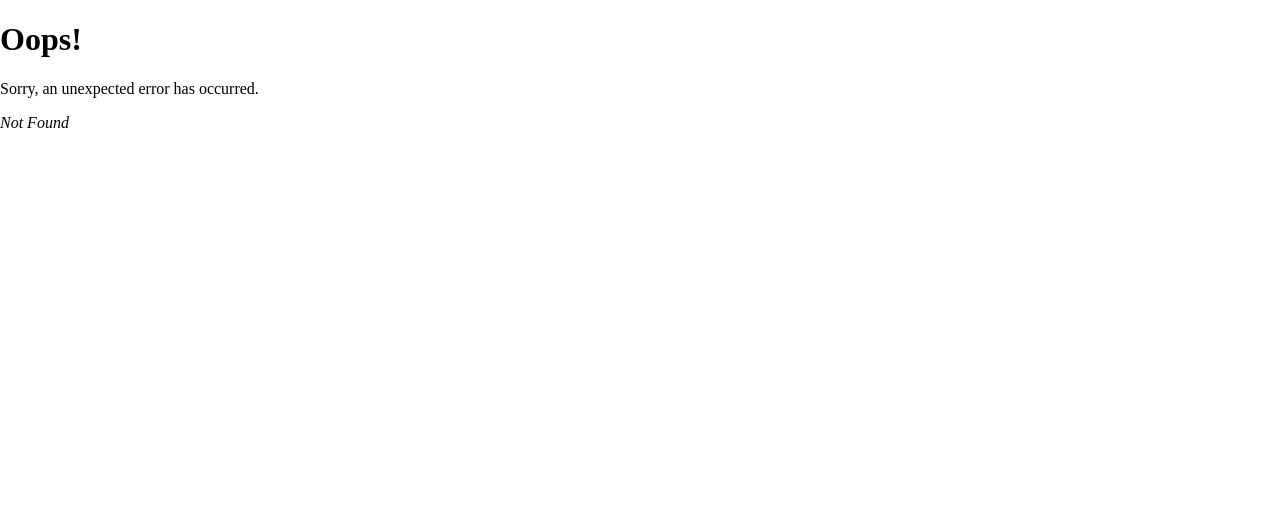
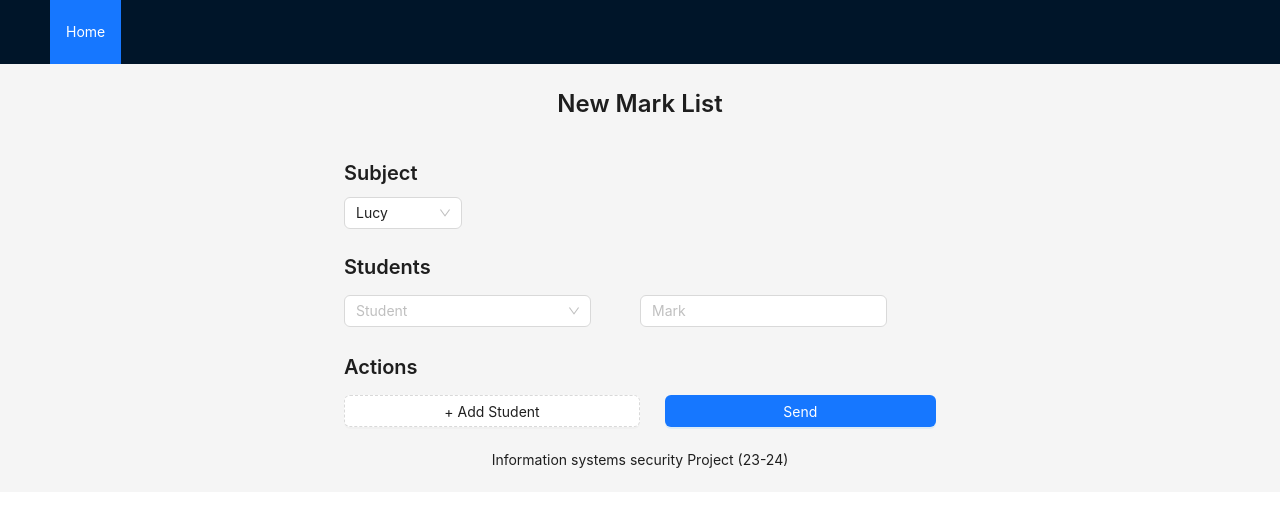
Before and after one commit to AnasDurra/Information-System-Security-web, a React (Vite) app: page /marks in a window 1280 px wide. Before the commit this address had no page. Shown: the top 506 px of the page. Built offline with nearby package versions, Linux system fonts and the light colour scheme.

Commit message:
View - new mark list

```diff
--- a/package.json
+++ b/package.json
@@ -10,6 +10,7 @@
     "preview": "vite preview"
   },
   "dependencies": {
+    "@ant-design/icons": "^5.2.6",
     "antd": "^5.12.2",
     "react": "^18.2.0",
     "react-dom": "^18.2.0",
--- a/src/main.jsx
+++ b/src/main.jsx
@@ -1,23 +1,27 @@
 import React from "react";
 import ReactDOM from "react-dom/client";
-import { createBrowserRouter, RouterProvider } from "react-router-dom";
-import { ConfigProvider } from "antd";
+import {createBrowserRouter, RouterProvider} from "react-router-dom";
+import {ConfigProvider} from "antd";
 import "./index.css";
 import Root from "./routes/root.jsx";
 import Home from "./routes/home/home.jsx";
 import ErrorPage from "./error-page.jsx";
+import ViewNewMarks from "./routes/marks/view-newMarks.jsx";
 
 export const router = createBrowserRouter([
-  {
-    path: "/",
-    element: <Root />,
-    errorElement: <ErrorPage />,
-    children: [{}],
-  },
+    {
+        path: "/",
+        element: <Root/>,
+        errorElement: <ErrorPage/>,
+        children: [{
+            path: "marks",
+            element: <ViewNewMarks/>
+        }],
+    },
 ]);
 
 ReactDOM.createRoot(document.getElementById("root")).render(
-  <ConfigProvider>
-    <RouterProvider router={router} />
-  </ConfigProvider>
+    <ConfigProvider>
+        <RouterProvider router={router}/>
+    </ConfigProvider>
 );
--- a/src/routes/home/home.jsx
+++ b/src/routes/home/home.jsx
@@ -1,8 +1,9 @@
 import React from "react";
-import { theme } from "antd";
+import {theme} from "antd";
+
 const Home = () => {
     const {
-    token: { colorBgContainer, borderRadiusLG },
+        token: {colorBgContainer, borderRadiusLG},
     } = theme.useToken();
     return (
         <div
--- /dev/null
+++ b/src/routes/marks/view-newMarks.jsx
@@ -0,0 +1,127 @@
+import React from 'react';
+import {Button, Col, Divider, Form, Input, InputNumber, Row, Select, Space} from "antd";
+import {CloseOutlined} from "@ant-design/icons";
+import Title from "antd/es/typography/Title.js";
+import FormItemLabel from "antd/es/form/FormItemLabel.js";
+
+
+const dummyOptions = [
+    {
+        value: 'jack',
+        label: 'Jack',
+    },
+    {
+        value: 'lucy',
+        label: 'Lucy',
+    },
+]
+
+
+function ViewNewMarks(props) {
+
+    return (
+        <div style={{
+            display: "flex",
+            flexDirection: "column",
+            justifyContent: "start",
+            width: "100%",
+            height: "100%"
+        }}>
+
+            <Row justify={"center"} style={{width: "100%"}}>
+                <Col>
+                    <Title level={3}>
+                        New Mark List
+                    </Title>
+                </Col>
+            </Row>
+
+
+            <Form layout={'vertical'} style={{
+                width: "100%", height: "100%",
+            }}>
+                <Row justify={"center"} style={{width: "100%"}}>
+                    <Col span={12}>
+                        <Title level={4}>Subject </Title>
+                        <Form.Item name='subject'>
+                            <Select
+                                placeholder={"Select Subject"}
+                                defaultValue="lucy"
+                                style={{
+                                    width: "20%",
+                                }}
+                                onChange={() => {
+                                }}
+                                options={dummyOptions}
+                            />
+                        </Form.Item>
+                    </Col>
+                </Row>
+
+
+                <Row style={{width: "100%"}} justify={'center'}>
+                    <Col span={12}>
+                        <Title level={4} style={{marginTop: "0"}}>Students </Title>
+                        <Form.List
+                            name="students"
+                            initialValue={[{student: null, mark: null}]}
+                        >
+                            {(fields, {add, remove}, {errors}) => {
+                                return (
+                                    <>
+                                        {fields.map((field, index) => (
+                                            <Row key={field.key} style={{width: "100%", marginTop: "1em"}}
+                                                 justify={'start'}>
+                                                <Col span={10}>
+                                                    <Form.Item style={{width: "100%"}} noStyle
+                                                               name={[field.name, 'student']}>
+                                                        <Select style={{width: "100%"}} placeholder="Student"
+                                                                options={dummyOptions}/>
+                                                    </Form.Item>
+                                                </Col>
+                                                <Col offset={2} span={10}>
+                                                    <Form.Item noStyle name={[field.name, 'second']}>
+                                                        <InputNumber style={{width: "100%"}} placeholder="Mark" min={0}
+                                                                     max={100}/>
+                                                    </Form.Item>
+                                                </Col>
+                                                <Col offset={1}
+                                                     style={{
+                                                         display: "flex",
+                                                         justifyContent: "center",
+                                                         alignItems: "center"
+                                                     }}>
+                                                    {fields.length !== 1 && <CloseOutlined
+                                                        onClick={() => {
+                                                            remove(field.name);
+                                                        }}
+                                                    />}
+                                                </Col>
+                                            </Row>
+                                        ))}
+
+                                        <Title level={4}>Actions </Title>
+                                        <Row style={{width: "100%", marginTop: "1em"}}>
+                                            <Col span={12}>
+                                                <Button style={{width: "100%"}} type="dashed" onClick={() => add()}>
+                                                    + Add Student
+                                                </Button>
+                                            </Col>
+                                            <Col offset={1} span={11}>
+                                                <Button style={{width: "100%"}} type="primary" htmlType="submit">
+                                                    Send
+                                                </Button>
+                                            </Col>
+                                        </Row>
+                                    </>)
+                            }}
+                        </Form.List>
+                    </Col>
+                </Row>
+            </Form>
+        </div>
+    )
+        ;
+}
+
+export default ViewNewMarks;
```
Also changed, not shown: src/routes/root.jsx (+6 -5 lines), 1 other file (tests, documents, lock files or other folders). Lines whose indentation alone changed are shown as unchanged.
